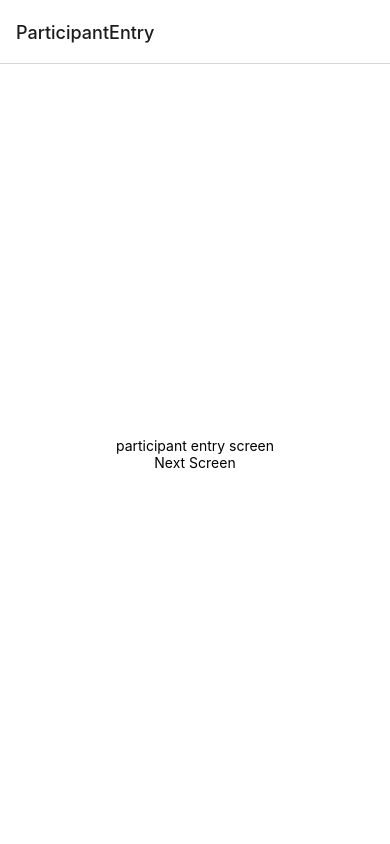
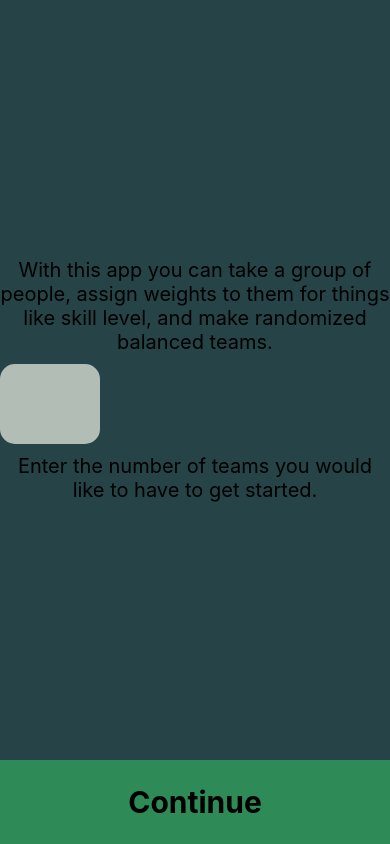
Before and after one commit to kevinswho/tournamentgenerator, a React Native app: screen /OptionsEntry in a window 390 px wide. Built offline with nearby package versions, Linux system fonts and the light colour scheme.

Commit message:
first 2 screens

```diff
--- a/App.js
+++ b/App.js
@@ -9,6 +9,7 @@ import {createStackNavigator} from '@react-navigation/stack';
 import ParticipantEntry from "./app/screens/ParticipantEntry";
 import TournamentDisplay from "./app/screens/TournamentDisplay"
 import About from "./app/screens/About"
+import OptionsEntry from './app/screens/OptionsEntry';
 
 
 const Stack = createStackNavigator();
@@ -16,7 +17,8 @@ const Stack = createStackNavigator();
 export default function App() {
   return (
     <NavigationContainer>
-      <Stack.Navigator>
+      <Stack.Navigator screenOptions={{ headerShown: false, }}>
+        <Stack.Screen name="OptionsEntry" component={OptionsEntry} />
         <Stack.Screen name="ParticipantEntry" component={ParticipantEntry} />
         <Stack.Screen name="TournamentDisplay" component={TournamentDisplay} />
         <Stack.Screen name="About" component={About} />
--- a/app.json
+++ b/app.json
@@ -5,7 +5,7 @@
     "version": "1.0.0",
     "orientation": "portrait",
     "icon": "./app/assets/icon.png",
-    "userInterfaceStyle": "light",
+    "userInterfaceStyle": "dark",
     "splash": {
       "image": "./app/assets/splash.png",
       "resizeMode": "contain",
--- /dev/null
+++ b/app/components/ParticipantCard.js
@@ -0,0 +1,51 @@
+import React from 'react';
+
+import { StyleSheet, Pressable, View, Text, TouchableOpacity } from 'react-native';
+import colors from '../config/colors';
+
+function ParticipantCard(props) {
+    return (
+        <TouchableOpacity style={styles.card}>
+            <View style={styles.name}><Text style={styles.nameText}>{props.participantName}</Text></View>
+            <View style={styles.weight}><Text style={styles.weightText}>{props.participantWeight}</Text></View>
+        </TouchableOpacity>
+    );
+}
+
+const styles = StyleSheet.create({
+    card: {
+        width: '95%',
+        flexDirection: "row",
+        alignItems: 'center',
+        justifyContent: 'center',
+        height: 50,
+        backgroundColor: '#a9a9a9',
+        borderWidth: 3,
+        borderRadius: 20,
+        borderColor: colors.onyx,
+      },
+
+    name: {
+        flex: 0.80,
+        alignItems: 'flex-start',
+        paddingLeft: 20,
+    },
+
+    nameText: {
+        color: colors.japaneseIndigoBackground,
+        fontSize: 20,
+    },
+
+    weight: {
+        flex: 0.20,
+        alignItems: 'flex-end',
+        paddingRight: 20,
+    },
+
+    weightText: {
+        color: 'white',
+        fontSize: 20,
+    },
+})
+
+export default ParticipantCard;
--- /dev/null
+++ b/app/config/colors.js
@@ -0,0 +1,6 @@
+export default {
+    onyx: "#353839",
+    japaneseIndigoBackground: "#264348",
+    goButtonGreen:"#2e8b57",
+    inputfieldLightBlue:"#b0c4de"
+};
--- /dev/null
+++ b/app/screens/OptionsEntry.js
@@ -0,0 +1,88 @@
+import React from 'react';
+import { TextInput, TouchableOpacity } from 'react-native-gesture-handler';
+import { StyleSheet, Pressable, View, Text, StatusBar } from 'react-native';
+import { useState } from 'react';
+
+import colors from '../config/colors';
+
+function OptionsEntry({ navigation }) {
+
+    const [numberOfTeams, setNumberOfTeams] = useState(2);
+
+    return (
+        <View style={styles.container}>
+            <View style={styles.intro}>
+                <Text style={styles.introText}>With this app you can take a group of people, assign weights to them for things like skill level, and make randomized balanced teams.</Text>
+
+                <View style={styles.amountEntry}>
+                    <TextInput style={styles.amountInput} keyboardType='number-pad' maxLength={2} selectionColor='black' onChangeText={(val) => setNumberOfTeams(val)}/>
+                </View>
+
+                <Text style={styles.introText}>Enter the number of teams you would like to have to get started.</Text>
+            </View>
+
+            <View style={styles.submitButton}>
+                <TouchableOpacity onPress={() => navigation.navigate('ParticipantEntry', {data: numberOfTeams})}>
+                    <Text style={styles.submitText}>Continue</Text>
+                </TouchableOpacity>
+            </View>
+        </View>
+    );
+}
+
+const styles = StyleSheet.create({
+    container: {
+      flex: 1,
+      flexDirection: 'column',
+      backgroundColor: colors.japaneseIndigoBackground,
+      alignItems: 'center',
+      justifyContent:'center',
+      paddingTop: StatusBar.currentHeight + 5,
+    },
+
+    intro: {
+        flex: .9,
+        alignItems: 'center',
+        justifyContent:'center',
+    },
+
+    introText: {
+        fontSize: 20,
+        textAlign: 'center',
+        color: 'black'
+    },
+
+    amountEntry: {
+        height: 100,
+        width: '100%',
+        borderRadius: 15,
+        justifyContent: 'center',
+    },
+
+    amountInput: {
+        width: 100,
+        height: '80%',
+        fontSize: 20,
+        textAlign: 'center',
+        backgroundColor: '#b2beb5',
+        textAlignVertical: 'center',
+        borderRadius: 15,
+    },
+
+    submitButton: {
+        flex: .1,
+        height: 70,
+        backgroundColor: colors.goButtonGreen,
+        justifyContent: 'center',
+        alignItems: 'center',
+        width: '100%',
+    },
+
+    submitText: {
+        fontSize: 30,
+        color: 'black',
+        fontWeight: 'bold'
+    },
+});
+
+export default OptionsEntry;
--- a/app/screens/ParticipantEntry.js
+++ b/app/screens/ParticipantEntry.js
@@ -3,28 +3,123 @@ import React from 'react';
 import { NavigationContainer } from '@react-navigation/native';
 import { createStackNavigator } from '@react-navigation/stack';
 
-import { StyleSheet, Pressable, View, Text } from 'react-native';
+import { StyleSheet, Pressable, View, Text, StatusBar, TouchableOpacity } from 'react-native';
 
-function ParticipantEntry({ navigation }) {
+import ParticipantCard from '../components/ParticipantCard';
+import colors from '../config/colors';
+import { SafeAreaView } from 'react-native-safe-area-context';
+import { TextInput } from 'react-native-gesture-handler';
+
+const participants =
+
+function addParticipant(name, weight) {
+  const participant = {
+    participantName: name,
+    participantWeight: weight
+  }
+
+  participants.push(participant);
+}
+
+function ParticipantEntry({ route }) {
     return (
+
         <View style={styles.container}>
+            <View style={styles.participantListTitle}>
+              <Text style={styles.participantListTitleText}>Participant List</Text>
+            </View>
 
-            <Text>participant entry screen</Text>
+            <View style={styles.entryList}>
+              <ParticipantCard participantName='fuckyou' participantWeight='69'/>
+              <Text>{ route.params.data }</Text>
+            </View>
 
-            <Pressable onPress={() => navigation.navigate('TournamentDisplay')}>
-                 <Text>Next Screen</Text>
-            </Pressable>
+            <View style={styles.entryInput}>
+              <View style={styles.nameEntry}><TextInput placeholder="Participant Name" /></View>
+              <View style={styles.weightEntry}><TextInput placeholder="Weight" /></View>
+              <View style={styles.addEntry}><Pressable><Text>Add</Text></Pressable></View>
+            </View>
 
+            <View style={styles.submitButton}>
+              <TouchableOpacity onPress={() => navigation.navigate('TournamentDisplay')}>
+                <Text style={styles.submitText}>Generate Teams</Text>
+              </TouchableOpacity>
+            </View>
         </View>
+
     );
 }
 
 const styles = StyleSheet.create({
     container: {
       flex: 1,
-      backgroundColor: '#fff',
+      flexDirection: 'column',
+      backgroundColor: colors.japaneseIndigoBackground,
+      alignItems: 'center',
+      justifyContent:'center',
+      paddingTop: StatusBar.currentHeight + 5,
+    },
+
+    participantListTitle: {
+      flex: .1,
+      justifyContent: 'center',
+      alignItems: 'center',
+      width: '100%',
+    },
+
+    participantListTitleText:{
+      fontSize: 30,
+      fontWeight: 'bold',
+      color: 'black'
+    },
+
+    entryList:{
+      flex: .7,
+      alignItems: 'center',
+      justifyContent: 'flex-start',
+    },
+
+    entryInput:{
+      flex: .1,
+      flexDirection: "row",
+      backgroundColor: colors.inputfieldLightBlue,
+      width: '100%'
+    },
+
+    nameEntry: {
+      flex: .6,
       alignItems: 'center',
       justifyContent: 'center',
+    },
+
+    weightEntry: {
+      flex: .2,
+      alignItems: 'center',
+      justifyContent: 'center',
+      borderColor: colors.onyx,
+      borderLeftWidth: 1,
+      borderRightWidth: 1,
+    },
+
+    addEntry: {
+      flex: .2,
+      alignItems: 'center',
+      justifyContent: 'center',
+    },
+
+    submitButton: {
+      flex: .1,
+      backgroundColor: colors.goButtonGreen,
+      height: 70,
+      justifyContent: 'center',
+      alignItems: 'center',
+      width: '100%',
+    },
+
+    submitText: {
+      fontSize: 30,
+      color: 'black',
+      fontWeight: 'bold'
     },
   });
 
```
